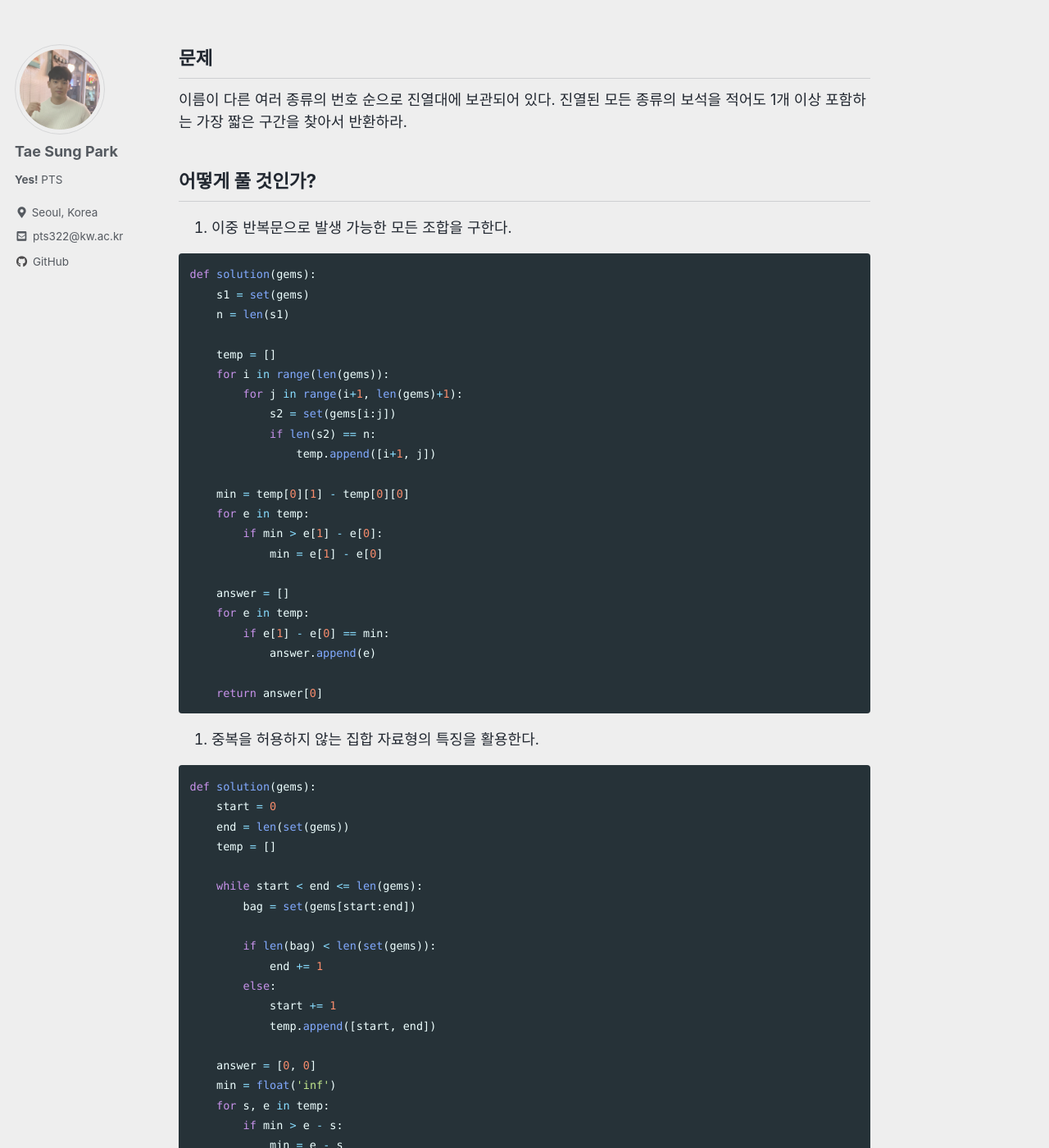
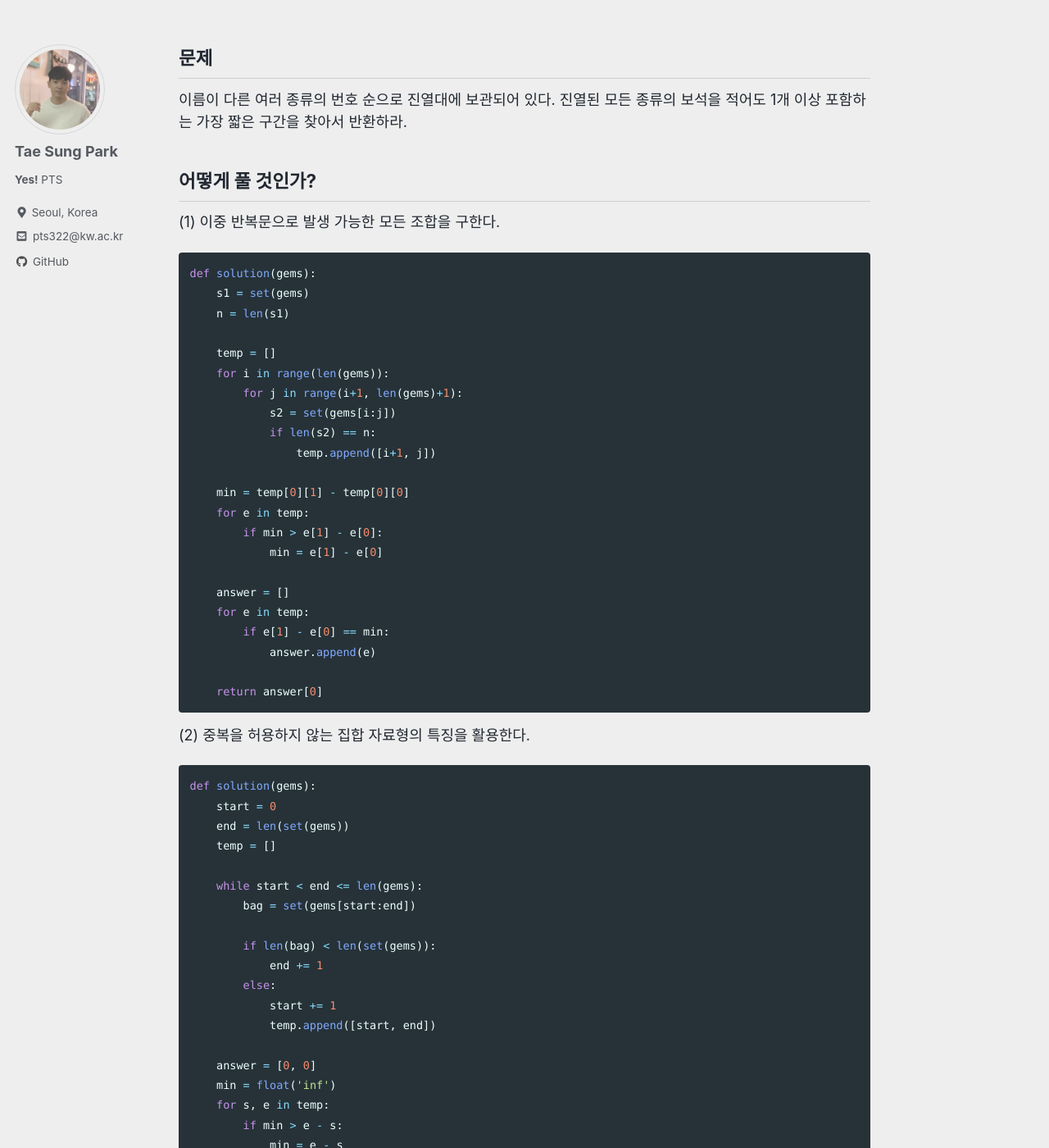
Before and after one commit to kkamankun/kkamankun.github.io, a Jekyll site: the page built from _posts/2021-02-09-Programmers_kakaoJewelry.md, in a window 1280 px wide and 1400 px high, scrolled down 362 px. Shown: the whole window at 82% size. Built offline with Jekyll 4.4.1, drawn with Linux system fonts in a browser that asks for light colours; cached includes are drawn as plain includes; some of the changed text lies outside the part shown.

Commit message:
Update 2021-02-09-Programmers_kakaoJewelry.md

````diff
--- a/_posts/2021-02-09-Programmers_kakaoJewelry.md
+++ b/_posts/2021-02-09-Programmers_kakaoJewelry.md
@@ -12,7 +12,7 @@ categories:
 어떻게 풀 것인가?
 ---
 
-1. 이중 반복문으로 발생 가능한 모든 조합을 구한다.
+(1) 이중 반복문으로 발생 가능한 모든 조합을 구한다.
 
 ```python
 def solution(gems):
@@ -39,7 +39,7 @@ def solution(gems):
     return answer[0]
 ```
 
-2. 중복을 허용하지 않는 집합 자료형의 특징을 활용한다.
+(2) 중복을 허용하지 않는 집합 자료형의 특징을 활용한다.
 
 ```python
 def solution(gems):
@@ -66,7 +66,7 @@ def solution(gems):
     return answer
 ```
 
-3. 중복을 허용하지 않는 사전 자료형의 특징을 활용한다.
+(3) 중복을 허용하지 않는 사전 자료형의 특징을 활용한다.
 
 ```python
 def solution(gems):
````
